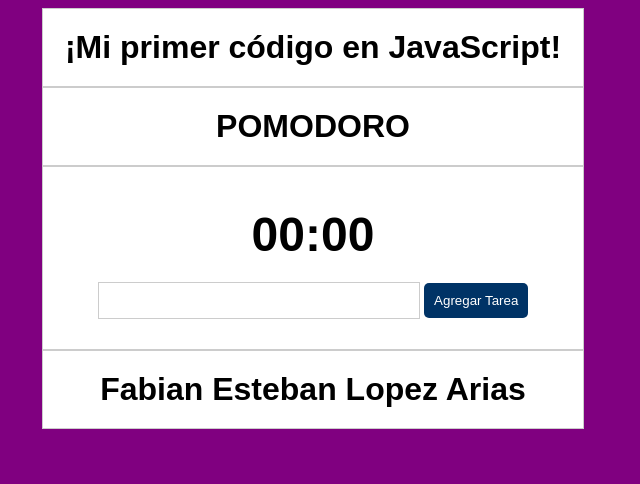
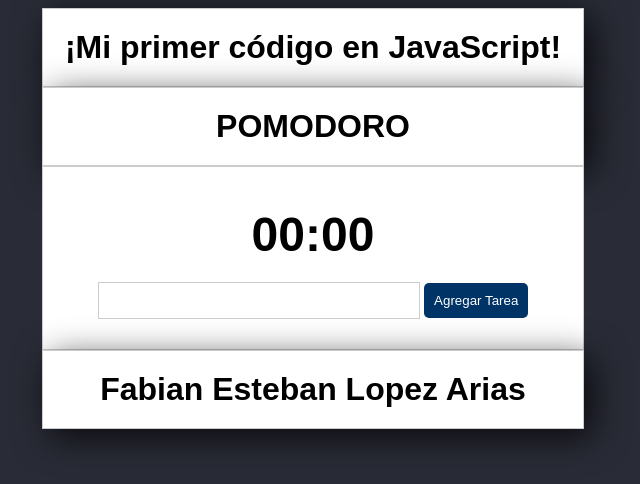
Before and after one commit to fabianlopezar/pomodoro, a plain HTML site: page index.html in a window 1280 px wide. Shown: the whole page, without its empty margins (327-967 px from the left). Drawn offline with Linux system fonts and the light colour scheme.

Commit message:
arreglo de estilo

```diff
--- a/main.css
+++ b/main.css
@@ -1,6 +1,6 @@
 body{
     font-family:Arial, Helvetica, sans-serif;
-    background-color: purple;
+    background-color: #292b36;
 }
 #app{
     background-color:white;
@@ -24,6 +24,7 @@ body{
     border:solid 1px #ccc;
     padding: 20px;
     text-align:center;
+    box-shadow:8px 8px 35px 0px rgb(0 0 0/75%) ;
 }
 .form{
     display: flex;
```
